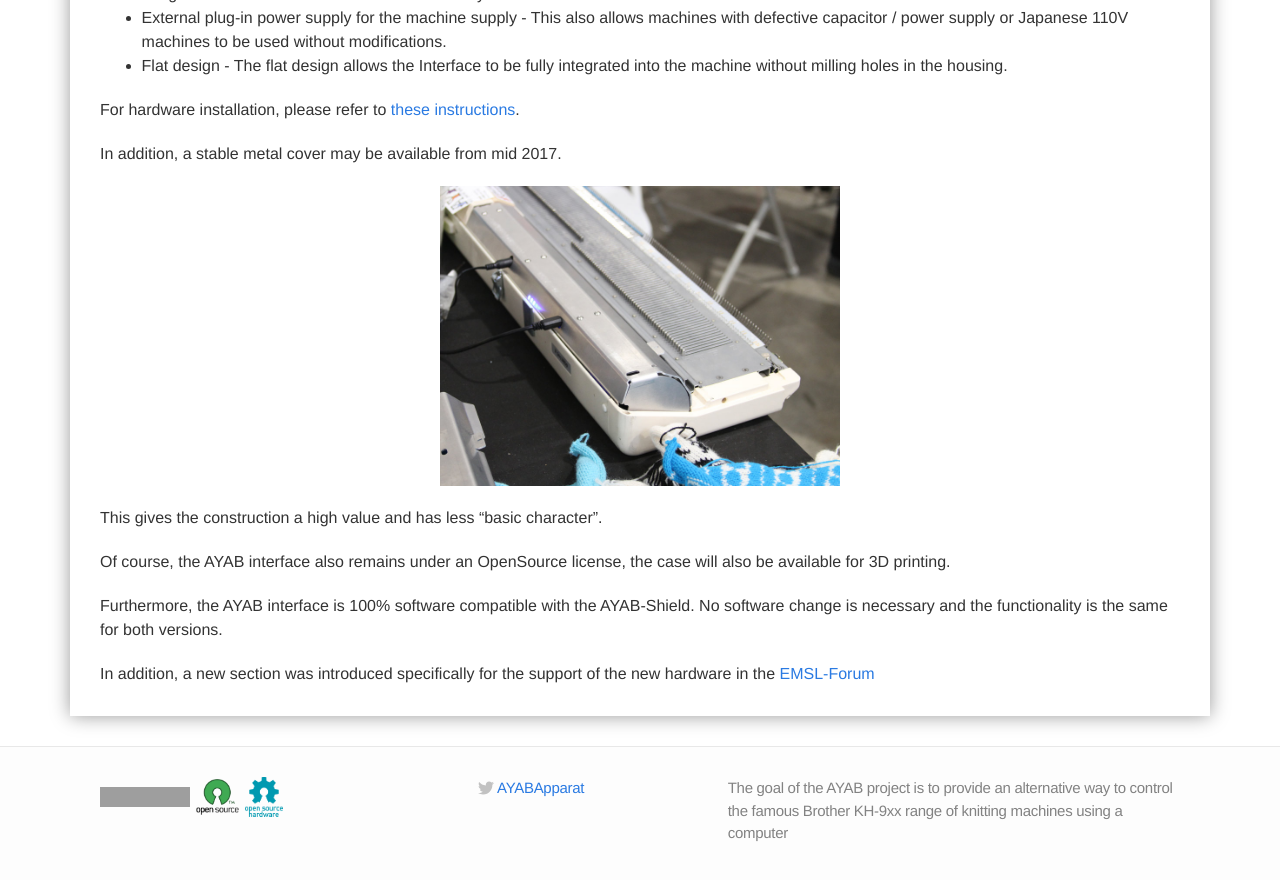
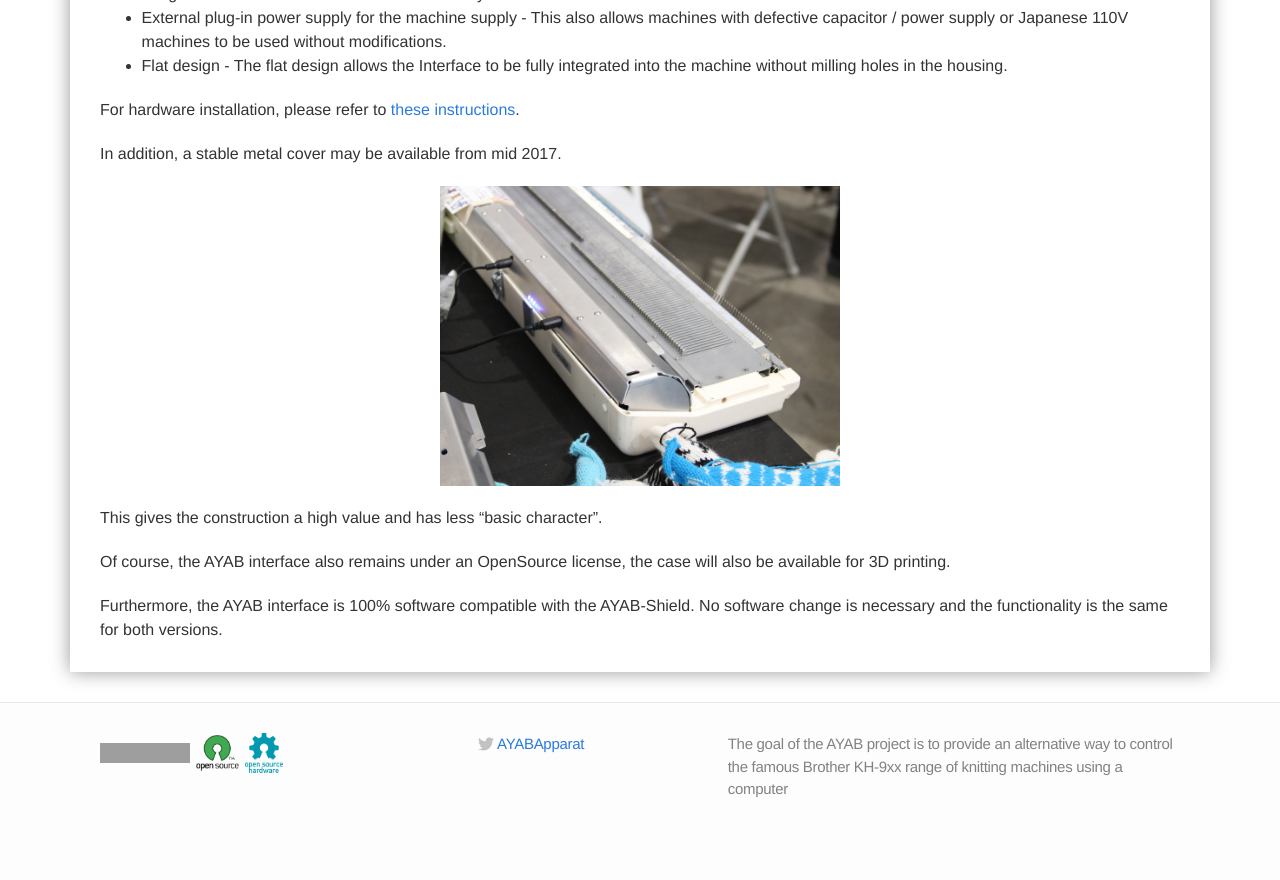
Before and after one commit to AllYarnsAreBeautiful/allyarnsarebeautiful.github.io, a Jekyll site: the page built from ayab-interface.md, in a window 1280 px wide and 900 px high, scrolled down 783 px. Shown: the top 880 px of the window. Built offline with Jekyll 4.4.1, drawn with Linux system fonts in a browser that asks for light colours; after the commit the page ends 1639 px from its top, so only the background shows below that; grey boxes are pictures that could not be loaded.

Commit message:
Remove link to EMSL support forum

```diff
--- a/ayab-interface.md
+++ b/ayab-interface.md
@@ -28,5 +28,3 @@ This gives the construction a high value and has less "basic character".
 Of course, the AYAB interface also remains under an OpenSource license, the case will also be available for 3D printing.
 
 Furthermore, the AYAB interface is 100% software compatible with the AYAB-Shield. No software change is necessary and the functionality is the same for both versions.
-
-In addition, a new section was introduced specifically for the support of the new hardware in the [EMSL-Forum](http://forum.evilmadscientist.com/categories/ayab-all-yarns-are-beautiful)
```
